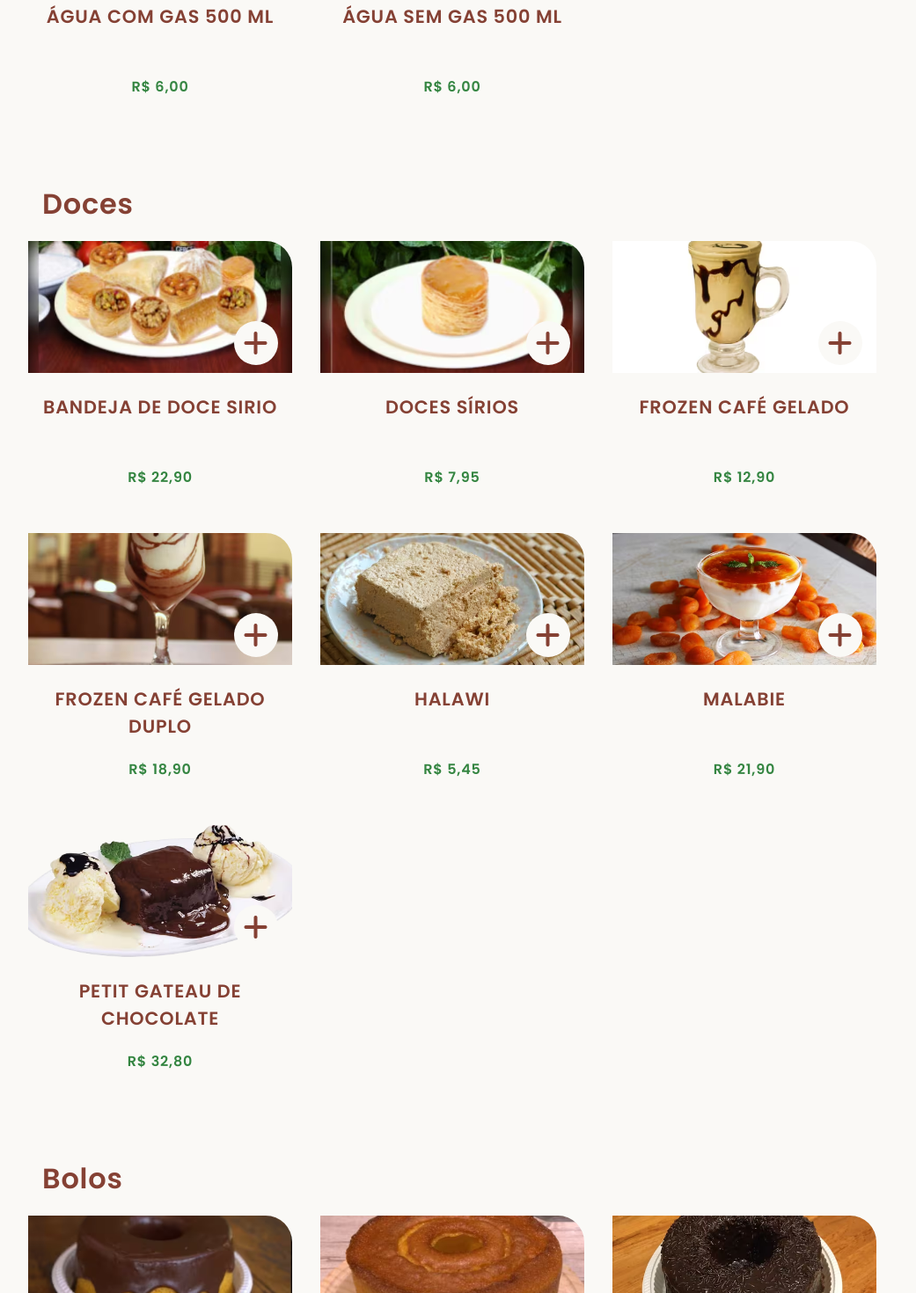
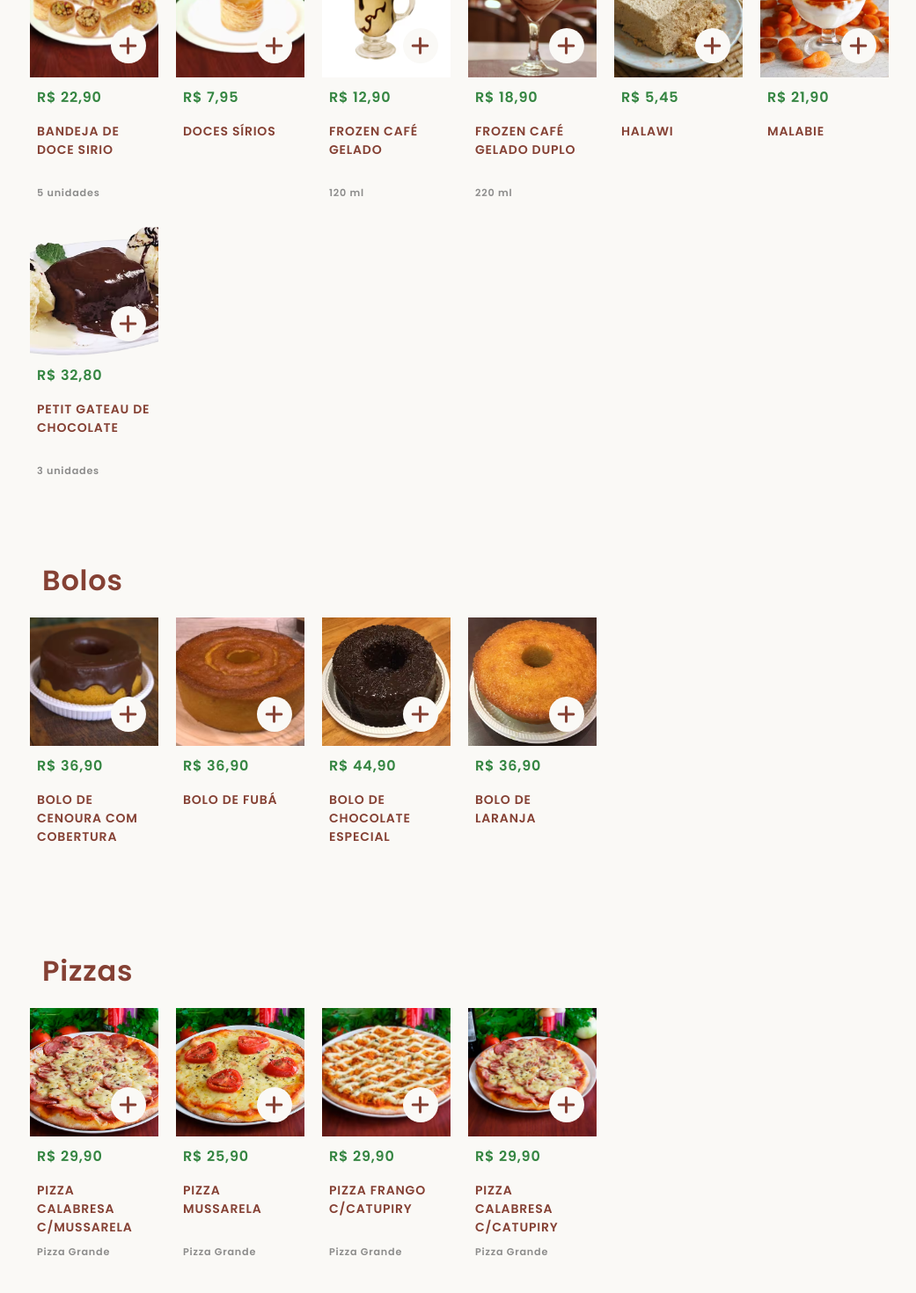
Before and after one commit to BrunoReiis/Padaria, a React (Vite) app: page / in a window 1280 px wide. Shown: the part 1140-2610 px from the top of the page at 88% size, without its empty margins (208-1249 px from the left). Built offline with nearby package versions, Linux system fonts and the light colour scheme.

Commit message:
feature: Product info; fix: changed Card structure/style; fixed sidebar href that overlapped title

```diff
--- a/index.html
+++ b/index.html
@@ -1,5 +1,5 @@
 <!doctype html>
-<html lang="en">
+<html lang="pt-br">
 
 <head>
   <meta charset="UTF-8" />
--- a/src/App.tsx
+++ b/src/App.tsx
@@ -5,37 +5,47 @@ import SideBar from "./components/SideBar";
 function App() {
   // #page_content e #products no "main.scss"
   const paes = [
-    ["/mockup-01.avif", "PÃO FRANCÊS PACOTE COM 5 UNIDADES", "R$ 11,60"],
-    ["/mockup-02.avif", "PÃO DE QUEIJO PEQUENO", "R$ 9,60"],
-    ["/mockup-03.avif", "PÃO FRANCÊS COM REQUEIJÃO NA CHAPA", "R$ 12,90"],
+    ["R$ 11,60", "/mockup-01.avif", "PÃO FRANCÊS PACOTE", "5 Unidades"],
+    ["R$ 9,60", "/mockup-02.avif", "PÃO DE QUEIJO PEQUENO"],
+    ["R$ 12,90", "/mockup-03.avif", "PÃO FRANCÊS COM REQUEIJÃO NA CHAPA"],
   ];
   const bebidas = [
-    ["/mockup-11.avif", "REFRIGERANTE 2L", "R$ 22,50"],
-    ["/mockup-12.avif", "REFRIGERANTE LATA", "R$ 8,90"],
-    ["/mockup-13.avif", "SUCO NATURAL DE LARANJA", "R$ 16,90"],
-    ["/mockup-14.avif", "ÁGUA COM GAS 500 ML", "R$ 6,00"],
-    ["/mockup-14.avif", "ÁGUA SEM GAS 500 ML", "R$ 6,00"],
+    ["R$ 22,50", "/mockup-11.avif", "REFRIGERANTE GARRAFA", "2 Litros"],
+    ["R$ 8,90", "/mockup-12.avif", "REFRIGERANTE LATA", "330 ml"],
+    ["R$ 16,90", "/mockup-13.avif", "SUCO NATURAL DE LARANJA", "300 ml"],
+    ["R$ 6,00", "/mockup-14.avif", "ÁGUA COM GAS", "500 ml"],
+    ["R$ 6,00", "/mockup-14.avif", "ÁGUA SEM GAS", "500 ml"],
   ];
   const doces = [
-    ["/mockup-21.avif", "BANDEJA DE DOCE SIRIO", "R$ 22,90"],
-    ["/mockup-22.avif", "DOCES SÍRIOS", "R$ 7,95"],
-    ["/mockup-23.avif", "FROZEN CAFÉ GELADO", "R$ 12,90"],
-    ["/mockup-24.avif", "FROZEN CAFÉ GELADO DUPLO", "R$ 18,90"],
-    ["/mockup-25.avif", "HALAWI", "R$ 5,45"],
-    ["/mockup-26.avif", "MALABIE", "R$ 21,90"],
-    ["/mockup-27.avif", "PETIT GATEAU DE CHOCOLATE", "R$ 32,80"],
+    ["R$ 22,90", "/mockup-21.avif", "BANDEJA DE DOCE SIRIO", "5 unidades"],
+    ["R$ 7,95", "/mockup-22.avif", "DOCES SÍRIOS"],
+    ["R$ 12,90", "/mockup-23.avif", "FROZEN CAFÉ GELADO", "120 ml"],
+    ["R$ 18,90", "/mockup-24.avif", "FROZEN CAFÉ GELADO DUPLO", "220 ml"],
+    ["R$ 5,45", "/mockup-25.avif", "HALAWI"],
+    ["R$ 21,90", "/mockup-26.avif", "MALABIE"],
+    ["R$ 32,80", "/mockup-27.avif", "PETIT GATEAU DE CHOCOLATE", "3 unidades"],
   ];
   const bolos = [
-    ["/mockup-31.avif", "BOLO DE CENOURA COM COBERTURA", "R$ 36,90"],
-    ["/mockup-32.avif", "BOLO DE FUBÁ", "R$ 36,90"],
-    ["/mockup-33.avif", "BOLO DE CHOCOLATE ESPECIAL", "R$ 44,90"],
-    ["/mockup-34.avif", "BOLO DE LARANJA", "R$ 36,90"],
+    ["R$ 36,90", "/mockup-31.avif", "BOLO DE CENOURA COM COBERTURA"],
+    ["R$ 36,90", "/mockup-32.avif", "BOLO DE FUBÁ"],
+    ["R$ 44,90", "/mockup-33.avif", "BOLO DE CHOCOLATE ESPECIAL"],
+    ["R$ 36,90", "/mockup-34.avif", "BOLO DE LARANJA"],
   ];
   const pizzas = [
-    ["/mockup-41.avif", "PIZZA CALABRESA C/MUSSARELA", "R$ 29,90"],
-    ["/mockup-42.avif", "PIZZA MUSSARELA", "R$ 25,90"],
-    ["/mockup-43.avif", "PIZZA FRANGO C/CATUPIRY", "R$ 29,90"],
-    ["/mockup-44.avif", "PIZZA CALABRESA C/CATUPIRY", "R$ 29,90"],
+    [
+      "R$ 29,90",
+      "/mockup-41.avif",
+      "PIZZA CALABRESA C/MUSSARELA",
+      "Pizza Grande",
+    ],
+    ["R$ 25,90", "/mockup-42.avif", "PIZZA MUSSARELA", "Pizza Grande"],
+    ["R$ 29,90", "/mockup-43.avif", "PIZZA FRANGO C/CATUPIRY", "Pizza Grande"],
+    [
+      "R$ 29,90",
+      "/mockup-44.avif",
+      "PIZZA CALABRESA C/CATUPIRY",
+      "Pizza Grande",
+    ],
   ];
   return (
     <>
--- a/src/JS.tsx
+++ b/src/JS.tsx
@@ -1,10 +1,10 @@
 import { useEffect } from "react";
 import NavBar from "./scripts/NavBar.js";
-// import ProductRow from "./scripts/ProductRow.js";
+import AddToCart from "./scripts/AddToCart.js";
 
 function JS() {
   useEffect(() => {
-    // ProductRow();
+    AddToCart();
     NavBar();
   }, []);
   return null;
--- a/src/components/Card.tsx
+++ b/src/components/Card.tsx
@@ -1,10 +1,11 @@
 interface Props {
   img: string;
   title: string;
-  buttonText: string;
+  info?: string;
+  price: string;
 }
 
-const Card = ({ img, title, buttonText }: Props) => {
+const Card = ({ img, title, info, price }: Props) => {
   return (
     <div className="card">
       <div className="image_content">
@@ -13,10 +14,18 @@ const Card = ({ img, title, buttonText }: Props) => {
           <i className="fa-solid fa-plus"></i>
         </button>
       </div>
-      <div className="card_content">
-        <h1>{title}</h1>
-        <button>{buttonText}</button>
-      </div>
+      {info ? (
+        <div className="card_content">
+          <p className="product_price">{price}</p>
+          <h1 className="product_name">{title}</h1>
+          <p className="product_info">{info}</p>
+        </div>
+      ) : (
+        <div className="card_content_no_info">
+          <p className="product_price">{price}</p>
+          <h1 className="product_name">{title}</h1>
+        </div>
+      )}
     </div>
   );
 };
--- a/src/components/ProductRow.tsx
+++ b/src/components/ProductRow.tsx
@@ -5,25 +5,27 @@ interface Props {
   content: string[][];
 }
 const ProductRow = ({ title, content }: Props) => {
-  // const paes = [
-  //   ["/mockup-01.avif", "PÃO FRANCÊS PACOTE COM 5 UNIDADES", "R$ 11,60"],
-  //   ["/mockup-02.avif", "PÃO DE QUEIJO PEQUENO", "R$ 9,60"],
-  //   ["/mockup-03.avif", "PÃO FRANCÊS COM REQUEIJÃO NA CHAPA", "R$ 12,90"],
-  // ];
   return (
     <>
-      <div className="product_row">
-        <h1 id={title}>{title}</h1>
+      <div className="product_row" id={title}>
+        <h1>{title}</h1>
         <div className="product_row_carousel">
           {content.map((key, index) => {
-            return (
-              <Card
-                key={index}
-                img={key[0]}
-                title={key[1]}
-                buttonText={key[2]}
-              />
-            );
+            if (key.length === 4) {
+              return (
+                <Card
+                  key={index}
+                  price={key[0]}
+                  img={key[1]}
+                  title={key[2]}
+                  info={key[3]}
+                />
+              );
+            } else {
+              return (
+                <Card price={key[0]} key={index} img={key[1]} title={key[2]} />
+              );
+            }
           })}
         </div>
       </div>
--- a/src/css/Card.scss
+++ b/src/css/Card.scss
@@ -1,9 +1,7 @@
 .card {
-  border-top-right-radius: 30px;
-  border-bottom-left-radius: 30px;
   border: solid 2px transparent;
 
-  width: 300px;
+  width: 150px;
   height: 300px;
 
   display: flex;
@@ -14,15 +12,15 @@
   transition: all 0.3s ease;
 
   .image_content {
-    aspect-ratio: 2 / 1;
-    width: 300px;
-    border-top-right-radius: 30px;
+    width: 150px;
+    height: 150px;
     position: relative;
 
+    display: flex;
+    justify-content: center;
     img {
-      border-top-right-radius: 30px;
-      aspect-ratio: 2 / 1;
-      width: 300px;
+      aspect-ratio: 1 / 1;
+      width: 146px;
       object-fit: cover;
     }
 
@@ -35,7 +33,7 @@
       right: 1rem;
 
       aspect-ratio: 1 / 1;
-      width: 50px;
+      width: 40px;
       border-radius: 50%;
 
       background-color: #faf9f6;
@@ -47,7 +45,7 @@
       transition: all 0.3s ease;
 
       i {
-        font-size: 2rem;
+        font-size: 1.5rem;
         transition: all 0.3s ease;
       }
     }
@@ -60,36 +58,54 @@
   }
 
   .card_content {
-    aspect-ratio: 2 / 1;
-    width: 300px;
-    display: flex;
-    flex-direction: column;
-    justify-content: space-between;
-    padding: 1rem;
-    align-items: center;
-    gap: 0.5rem;
+    aspect-ratio: 1 / 1;
+    width: 150px;
+    padding: 10px;
+    position: relative;
 
-    h1,
-    p {
+    .product_name,
+    .product_info,
+    .product_price {
       line-break: normal;
-      text-align: center;
+    }
+    .product_price {
+      font-weight: 600;
+      border-radius: 15px;
+      color: #348541;
     }
 
-    h1 {
-      font-size: 1.3rem;
+    .product_name {
+      font-size: 0.875rem;
+      margin-top: 1rem;
     }
 
-    p {
-      font-size: 1rem;
-      font-weight: 500;
+    .product_info {
+      font-size: 0.7rem;
+      color: #717171;
+      opacity: 0.8;
+      position: absolute;
+      top: auto;
+      bottom: 10px;
+    }
+  }
+  .card_content_no_info {
+    aspect-ratio: 1 / 1;
+    width: 150px;
+    padding: 10px;
+
+    .product_name,
+    .product_price {
+      line-break: normal;
+    }
+    .product_price {
+      font-weight: 600;
+      border-radius: 15px;
+      color: #348541;
     }
 
-    button {
-      all: unset;
-      padding: 10px 20px;
-      border-radius: 15px;
-      cursor: pointer;
-      color: #348541;
+    .product_name {
+      margin-top: 1rem;
+      font-size: 0.875rem;
     }
   }
 }
--- a/src/css/ProductRow.scss
+++ b/src/css/ProductRow.scss
@@ -2,60 +2,20 @@
   width: 85vw;
   padding: 2rem;
   position: relative;
-  // border: solid 1px crimson;
+  transform: translateY(-10vh);
 
   > h1 {
-    // border: solid 1px crimson;
     padding: 1rem 2rem;
-    margin-top: 0;
   }
   .product_row_carousel {
-    // border: solid 1px crimson;
     display: flex;
     flex-wrap: wrap;
-    // justify-content: center;
-    gap: 2rem;
+    gap: 1rem;
     padding: 0 1rem;
-
-    // overflow-y: auto;
-    // -ms-overflow-style: none;
-    // scrollbar-width: none;
-
-    // overflow-y: hidden;
   }
-
-  // .arrow_left,
-  // .arrow_right {
-  //   all: unset;
-  //   position: absolute;
-  //   top: 50%;
-  //   left: 1rem;
-
-  //   font-size: 2rem;
-
-  //   width: 60px;
-  //   height: 60px;
-  //   border-radius: 50%;
-  //   background: var(--Base);
-
-  //   cursor: pointer;
-  //   transition: all 0.3s ease;
-  //   z-index: 3;
-
-  //   display: flex;
-  //   justify-content: center;
-  //   align-items: center;
-  // }
-  // .arrow_left:hover,
-  // .arrow_right:hover {
-  //   background: var(--Text);
-  //   i {
-  //     color: var(--Base);
-  //   }
-  // }
-
-  // .arrow_right {
-  //   left: auto;
-  //   right: 1rem;
-  // }
 }
+.product_row:nth-child(1) {
+  h1:nth-child(1) {
+    margin-top: 10vh;
+  }
+}
--- a/src/css/SideBar.scss
+++ b/src/css/SideBar.scss
@@ -2,7 +2,6 @@
   // border: solid 1px crimson;
   width: 15vw;
   height: 90vh;
-  // background-color: var(--2);
   padding: 20px 30px;
   position: sticky;
   top: 10vh;
--- /dev/null
+++ b/src/scripts/AddToCart.js
@@ -0,0 +1,15 @@
+export default function AddToCart() {
+    const add_to_cart = document.querySelectorAll(".add_to_cart");
+
+    add_to_cart.forEach(button => {
+        button.addEventListener("click", (e) => {
+            e.preventDefault()
+
+            let parentElement = e.currentTarget.parentNode.parentNode
+            let itemName = parentElement.querySelector(".product_name").textContent
+            let itemPrice = parentElement.querySelector(".product_price").textContent
+            console.log(itemName);
+            console.log(itemPrice);
+        })
+    })
+}
--- a/src/scripts/ProductRow.js
+++ b/src/scripts/ProductRow.js
@@ -42,7 +42,6 @@ export default function ProductRow() {
             if (needsControls) { addsControlButtons(row) }
         })
     }
-    controlButtonsNeeded()
 
     function checksIfItemsAreVisible(row) {
         let invisibles = []
@@ -91,7 +90,8 @@ export default function ProductRow() {
     }
     const rows = document.querySelectorAll(".product_row")
 
+    controlButtonsNeeded()
     controls(rows)
+}
 
-
-}
+// https://www.youtube.com/watch?v=SVO3tNH5fTo
```
Also changed, not shown: templates/cart.html (added, +14 -0 lines).
